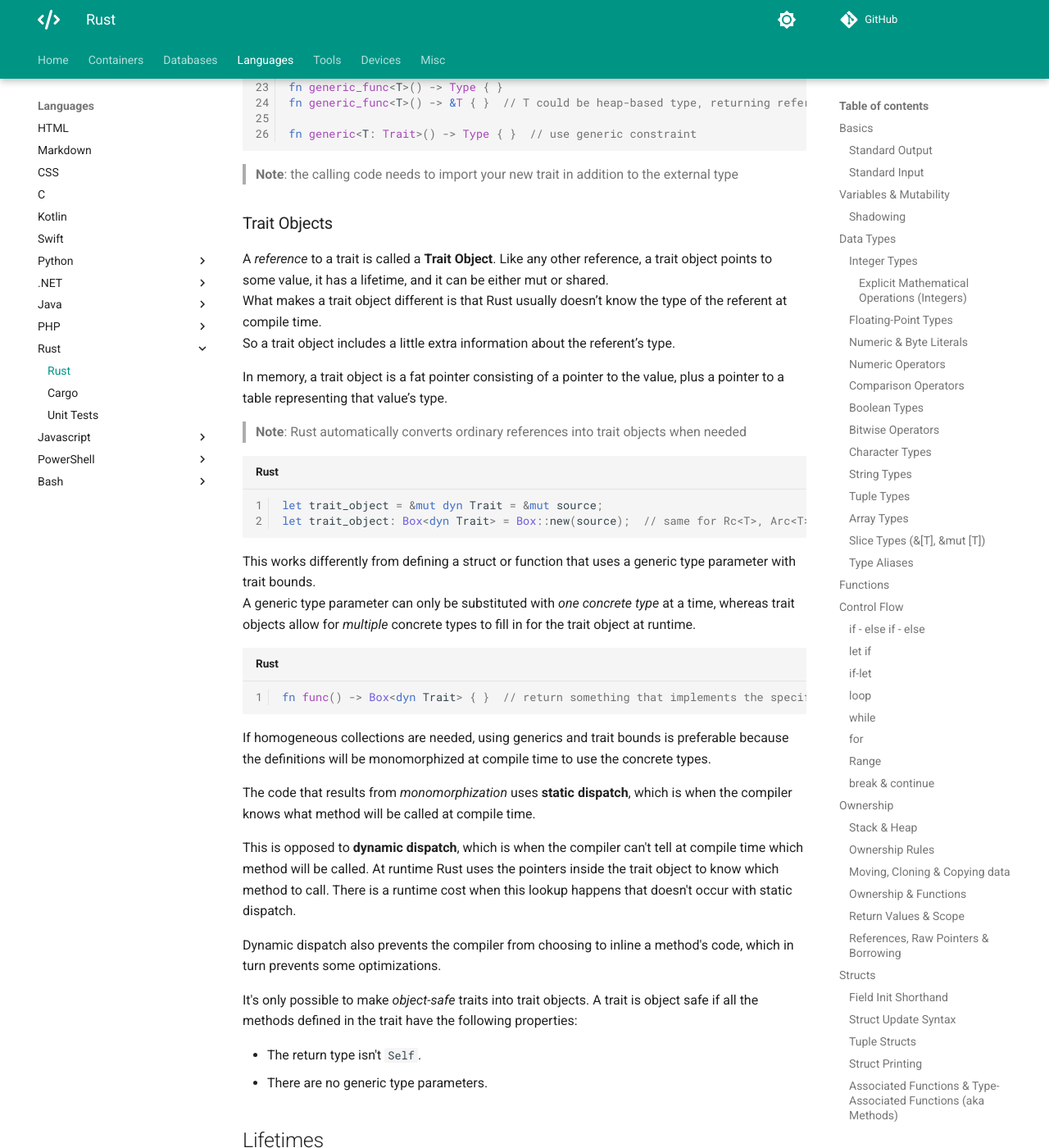
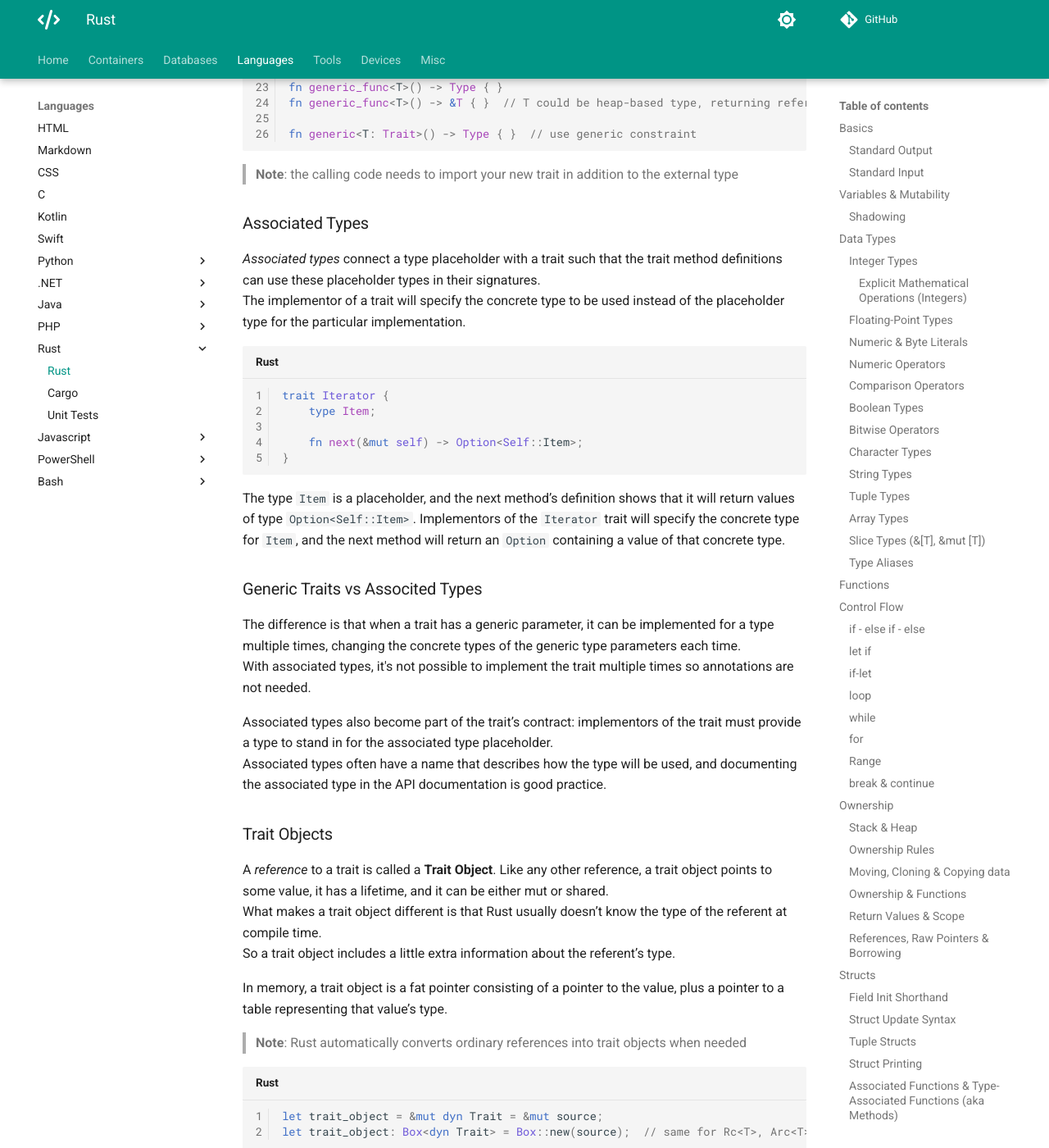
Before and after one commit to m-lamonaca/programming-notes, an MkDocs documentation site: the page built from docs/languages/rust/rust.md, in a window 1280 px wide and 1400 px high, scrolled down 20235 px. Shown: the whole window at 82% size. Built offline with MkDocs 1.6.1 and Material for MkDocs 9.7.7, drawn with Linux system fonts in a browser that asks for light colours; comment, search, counter and statistics services are not loaded.

Commit message:
feat(rust): add accosited types notes

````diff
--- a/docs/languages/rust/rust.md
+++ b/docs/languages/rust/rust.md
@@ -814,6 +814,29 @@ fn generic<T: Trait>() -> Type { }  // use generic constraint
 ```
 
 > **Note**: the calling code needs to import your new trait in addition to the external type
+
+### Associated Types
+
+_Associated types_ connect a type placeholder with a trait such that the trait method definitions can use these placeholder types in their signatures.
+The implementor of a trait will specify the concrete type to be used instead of the placeholder type for the particular implementation.
+
+```rs
+trait Iterator {
+    type Item;
+
+    fn next(&mut self) -> Option<Self::Item>;
+}
+```
+
+The type `Item` is a placeholder, and the next method’s definition shows that it will return values of type `Option<Self::Item>`. Implementors of the `Iterator` trait will specify the concrete type for `Item`, and the next method will return an `Option` containing a value of that concrete type.
+
+### Generic Traits vs Associted Types
+
+The difference is that when a trait has a generic parameter, it can be implemented for a type multiple times, changing the concrete types of the generic type parameters each time.
+With associated types, it's not possible to implement the trait multiple times so annotations are not needed.
+
+Associated types also become part of the trait’s contract: implementors of the trait must provide a type to stand in for the associated type placeholder.
+Associated types often have a name that describes how the type will be used, and documenting the associated type in the API documentation is good practice.
 
 ### Trait Objects
 
````
